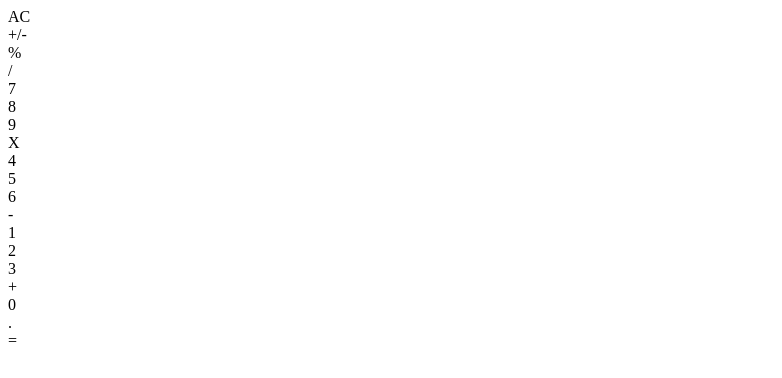
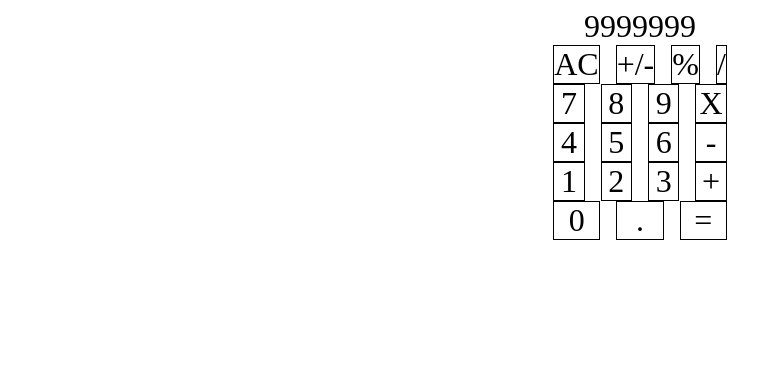
Before and after one commit to Vcjap/top-js-projects, a plain HTML site: page calculator/index.html in a window 1280 px wide. Shown: the whole page, without its empty margins (0-782 px from the left). Drawn offline with Linux system fonts and the light colour scheme.

Commit message:
Add basic flex styling to html

```diff
--- a/calculator/index.html
+++ b/calculator/index.html
@@ -10,9 +10,7 @@
     <script src="scripts.js" defer></script>
     <div id="app">
         <!-- Calculator app will go here -->
-        <div id = "display">
-
-        </div>
+        <div class = "row" id = "display">9999999</div>
         <div id = "inputs">
             <div class = "row" id = "row1">
                 <div class = "changer" id = "AC">AC</div>
--- a/calculator/styles.css
+++ b/calculator/styles.css
@@ -0,0 +1,30 @@
+#app {
+    display: flex;
+    flex-direction: column;
+    justify-content: center;
+    align-items: center;
+    font-size: 2rem;
+}
+
+#inputs{
+    display:flex;
+    flex-direction: column;
+    justify-content: space-around;
+    align-items: stretch;
+    flex: 1;
+}
+
+.row {
+    display: flex;
+    justify-content: space-between;
+    gap: 1rem;
+}
+
+.row > * {
+    display:flex;
+    justify-content: center;
+    align-items: center;
+    text-align: center;
+    border: 1px solid black;
+    flex: 1;
+}
```
